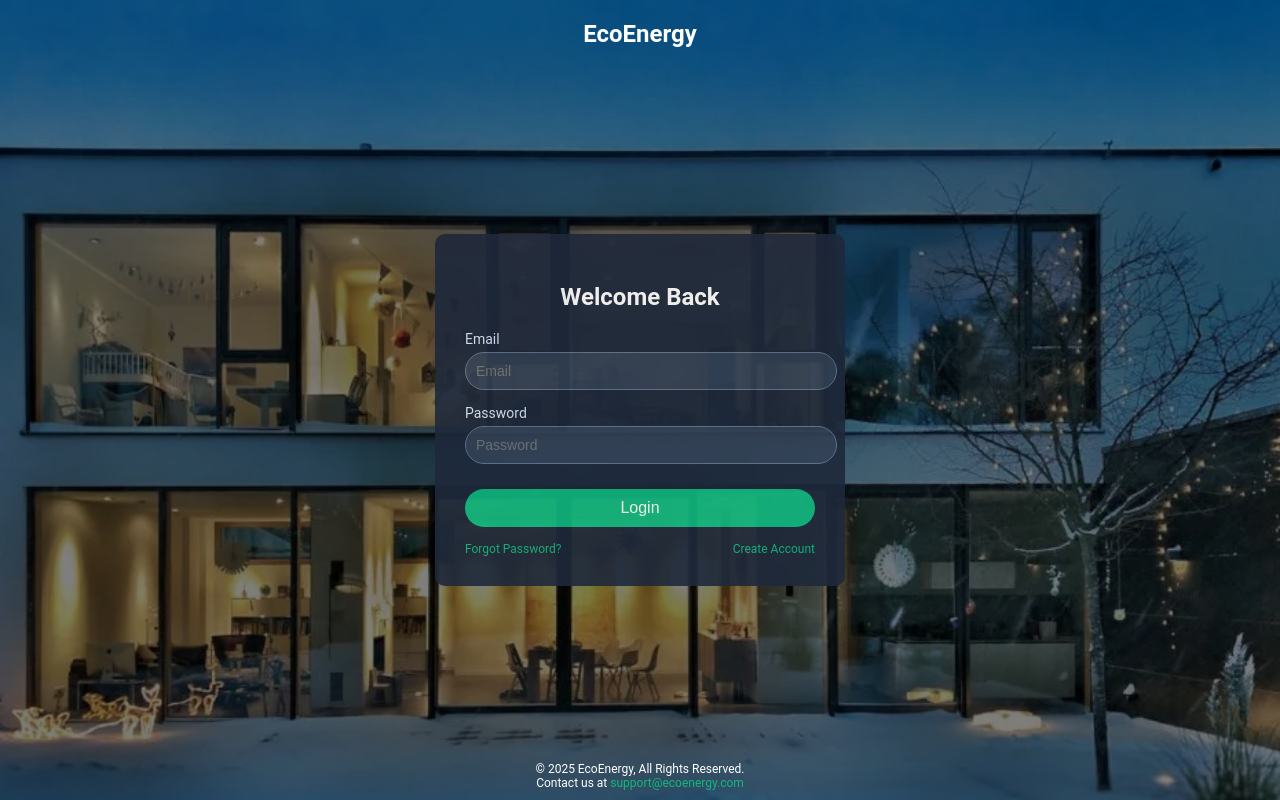
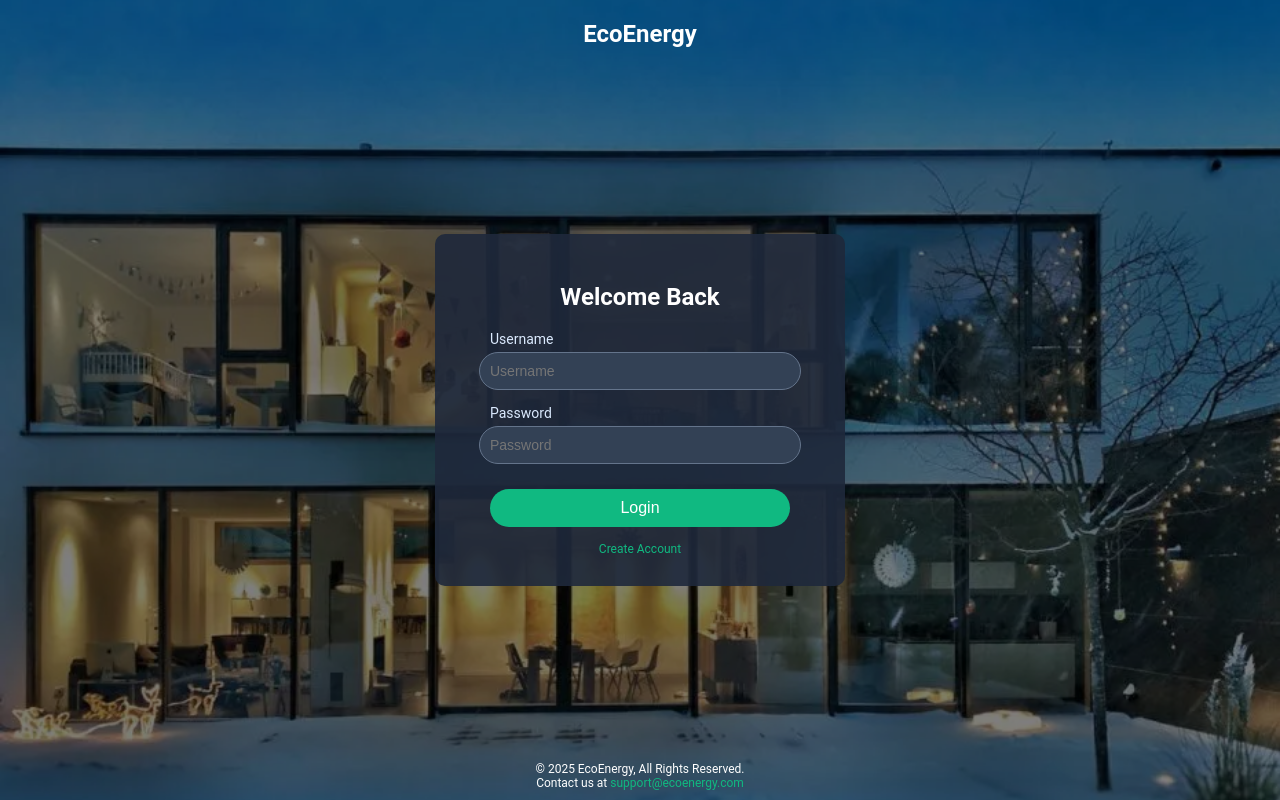
Before and after one commit to bubletofu/energy-monitoring-home-system, a React (Create React App) app in the folder frontend/: page /login in a window 1280 px wide. Built offline with nearby package versions, Linux system fonts and the light colour scheme.

Commit message:
update login, signup

```diff
--- a/frontend/package.json
+++ b/frontend/package.json
@@ -7,13 +7,13 @@
     "@testing-library/jest-dom": "^6.6.3",
     "@testing-library/react": "^16.3.0",
     "@testing-library/user-event": "^13.5.0",
-    "axios": "^1.8.4",
+    "axios": "^1.9.0",
     "axios-mock-adapter": "^2.1.0",
     "react": "^19.1.0",
     "react-dom": "^19.1.0",
-    "react-router-dom": "^7.5.0",
+    "react-router-dom": "^7.5.2",
     "react-scripts": "5.0.1",
-    "recharts": "^2.15.2",
+    "recharts": "^2.15.3",
     "styled-components": "^6.1.17",
     "web-vitals": "^2.1.4"
   },
--- a/frontend/src/components/Login.jsx
+++ b/frontend/src/components/Login.jsx
@@ -1,9 +1,10 @@
 import React, { useState } from 'react';
-import { useNavigate, Link } from 'react-router-dom'; // Add Link import
+import { useNavigate, Link } from 'react-router-dom';
 import styled from 'styled-components';
 import { login } from '../api/api';
 import backgroundImage from '../assets/background.jpg';
 
+// Styled Components
 const LoginContainer = styled.div`
   display: flex;
   flex-direction: column;
@@ -34,8 +35,7 @@ const Logo = styled.h1`
 `;
 
 const FormContainer = styled.div`
-  background-color: #1e293b;
-  opacity: 0.9;
+  background-color: rgba(30, 41, 59, 0.9);
   padding: 30px;
   border-radius: 10px;
   width: 350px;
@@ -52,6 +52,8 @@ const Title = styled.h2`
 const Form = styled.form`
   display: flex;
   flex-direction: column;
+  align-items: center;
+  width: 100%;
 `;
 
 const Label = styled.label`
@@ -59,10 +61,13 @@ const Label = styled.label`
   font-size: 14px;
   text-align: left;
   margin-bottom: 5px;
+  width: 100%;
+  max-width: 300px;
 `;
 
 const Input = styled.input`
   width: 100%;
+  max-width: 300px;
   padding: 10px;
   margin-bottom: 15px;
   border: 1px solid #64748b;
@@ -85,18 +90,28 @@ const Button = styled.button`
   cursor: pointer;
   font-size: 16px;
   margin-top: 10px;
+  display: flex;
+  justify-content: center;
+  align-items: center;
+  width: 100%;
+  max-width: 300px;
   &:hover {
     background-color: #059669;
+  }
+  &:disabled {
+    opacity: 0.5;
+    cursor: not-allowed;
   }
 `;
 
 const LinksContainer = styled.div`
   display: flex;
-  justify-content: space-between;
+  justify-content: center;
   margin-top: 15px;
+  width: 100%;
 `;
 
-const LinkStyled = styled(Link)` // Changed from 'a' to 'Link'
+const LinkStyled = styled(Link)`
   color: #10b981;
   font-size: 12px;
   text-decoration: none;
@@ -109,6 +124,8 @@ const ErrorMessage = styled.p`
   color: #e11d48;
   font-size: 14px;
   margin-top: 10px;
+  width: 100%;
+  max-width: 300px;
 `;
 
 const Footer = styled.footer`
@@ -127,25 +144,59 @@ const FooterLink = styled.a`
   }
 `;
 
+const LoadingSpinner = styled.div`
+  border: 2px solid white;
+  border-top: 2px solid transparent;
+  border-radius: 50%;
+  width: 16px;
+  height: 16px;
+  animation: spin 1s linear infinite;
+  margin-left: 10px;
+
+  @keyframes spin {
+    0% { transform: rotate(0deg); }
+    100% { transform: rotate(360deg); }
+  }
+`;
+
 function Login() {
   const [credentials, setCredentials] = useState({ username: '', password: '' });
   const [error, setError] = useState('');
+  const [loading, setLoading] = useState(false);
   const navigate = useNavigate();
+
+  const validateForm = () => {
+    if (!credentials.username.trim()) {
+      setError('Username is required');
+      return false;
+    }
+    if (!credentials.password) {
+      setError('Password is required');
+      return false;
+    }
+    return true;
+  };
 
   const handleSubmit = async (e) => {
     e.preventDefault();
+    if (!validateForm()) return;
+
+    setLoading(true);
     try {
-      const response = await login(credentials);
+      const response = await login(new URLSearchParams(credentials));
       if (response.data.success) {
-        localStorage.setItem('token', response.data.token);
+        localStorage.setItem('token', response.data.access_token);
         setError('');
-        navigate('/');
+        navigate('/dashboard');
       } else {
-        setError('Login failed. Check your credentials.');
+        setError('Login failed. Please check your credentials.');
       }
     } catch (error) {
-      setError('Login failed. Check server status or credentials.');
-      console.error('Login error:', error);
+      const errorMessage = error.response?.data?.detail || 'Login failed. Please check server status or credentials.';
+      setError(errorMessage);
+      console.error('Login error:', errorMessage);
+    } finally {
+      setLoading(false);
     }
   };
 
@@ -156,26 +207,33 @@ function Login() {
       <FormContainer>
         <Title>Welcome Back</Title>
         <Form onSubmit={handleSubmit}>
-          <Label>Email</Label>
+          <Label htmlFor="username">Username</Label>
           <Input
+            id="username"
             type="text"
-            placeholder="Email"
+            placeholder="Username"
             value={credentials.username}
             onChange={(e) => setCredentials({ ...credentials, username: e.target.value })}
+            aria-label="Enter your username"
+            disabled={loading}
           />
-          <Label>Password</Label>
+          <Label htmlFor="password">Password</Label>
           <Input
+            id="password"
             type="password"
             placeholder="Password"
             value={credentials.password}
             onChange={(e) => setCredentials({ ...credentials, password: e.target.value })}
+            aria-label="Enter your password"
+            disabled={loading}
           />
-          <Button type="submit">Login</Button>
+          <Button type="submit" disabled={loading}>
+            Login {loading && <LoadingSpinner />}
+          </Button>
           {error && <ErrorMessage>{error}</ErrorMessage>}
         </Form>
         <LinksContainer>
-          <LinkStyled to="#">Forgot Password?</LinkStyled>
-          <LinkStyled to="/signup">Create Account</LinkStyled> {/* Updated to navigate */}
+          <LinkStyled to="/signup">Create Account</LinkStyled>
         </LinksContainer>
       </FormContainer>
       <Footer>
--- a/frontend/src/components/Signup.jsx
+++ b/frontend/src/components/Signup.jsx
@@ -1,223 +1,10 @@
-// import React, { useState } from 'react';
-// import { useNavigate, Link } from 'react-router-dom';
-// import styled from 'styled-components';
-// import { createUser, login } from '../api/api'; // Add login import
-// import backgroundImage from '../assets/background.jpg';
-
-// const SignupContainer = styled.div`
-//   display: flex;
-//   flex-direction: column;
-//   justify-content: space-between;
-//   align-items: center;
-//   min-height: 100vh;
-//   background-image: url(${backgroundImage});
-//   background-size: cover;
-//   background-position: center;
-//   background-repeat: no-repeat;
-//   position: relative;
-// `;
-
-// const Overlay = styled.div`
-//   position: absolute;
-//   top: 0;
-//   left: 0;
-//   width: 100%;
-//   height: 100%;
-//   background-color: rgba(0, 0, 0, 0.5);
-// `;
-
-// const Logo = styled.h1`
-//   color: white;
-//   font-size: 24px;
-//   margin: 20px 0;
-//   z-index: 1;
-// `;
-
-// const FormContainer = styled.div`
-//   background-color: #1e293b;
-//   opacity: 0.9;
-//   padding: 30px;
-//   border-radius: 10px;
-//   width: 350px;
-//   text-align: center;
-//   z-index: 1;
-// `;
-
-// const Title = styled.h2`
-//   color: white;
-//   font-size: 24px;
-//   margin-bottom: 20px;
-// `;
-
-// const Form = styled.form`
-//   display: flex;
-//   flex-direction: column;
-// `;
-
-// const Label = styled.label`
-//   color: #dbeafe;
-//   font-size: 14px;
-//   text-align: left;
-//   margin-bottom: 5px;
-// `;
-
-// const Input = styled.input`
-//   width: 100%;
-//   padding: 10px;
-//   margin-bottom: 15px;
-//   border: 1px solid #64748b;
-//   border-radius: 20px;
-//   background-color: #334155;
-//   color: white;
-//   font-size: 14px;
-//   &:focus {
-//     outline: none;
-//     border-color: #10b981;
-//   }
-// `;
-
-// const Button = styled.button`
-//   background-color: #10b981;
-//   color: white;
-//   border: none;
-//   padding: 10px;
-//   border-radius: 20px;
-//   cursor: pointer;
-//   font-size: 16px;
-//   margin-top: 10px;
-//   &:hover {
-//     background-color: #059669;
-//   }
-// `;
-
-// const LinksContainer = styled.div`
-//   display: flex;
-//   justify-content: center;
-//   margin-top: 15px;
-// `;
-
-// const LinkStyled = styled(Link)`
-//   color: #10b981;
-//   font-size: 12px;
-//   text-decoration: none;
-//   &:hover {
-//     text-decoration: underline;
-//   }
-// `;
-
-// const ErrorMessage = styled.p`
-//   color: #e11d48;
-//   font-size: 14px;
-//   margin-top: 10px;
-// `;
-
-// const Footer = styled.footer`
-//   color: white;
-//   font-size: 12px;
-//   text-align: center;
-//   padding: 10px;
-//   z-index: 1;
-// `;
-
-// const FooterLink = styled.a`
-//   color: #10b981;
-//   text-decoration: none;
-//   &:hover {
-//     text-decoration: underline;
-//   }
-// `;
-
-// function Signup() {
-//   const [formData, setFormData] = useState({ username: '', email: '', password: '' });
-//   const [error, setError] = useState('');
-//   const navigate = useNavigate();
-
-//   const handleSubmit = async (e) => {
-//     e.preventDefault();
-//     try {
-//       // Step 1: Create the user
-//       const signupResponse = await createUser(formData);
-//       console.log('Signup successful:', signupResponse.data);
-
-//       // Step 2: Automatically log the user in
-//       const loginCredentials = {
-//         username: formData.username,
-//         password: formData.password,
-//       };
-//       const loginResponse = await login(loginCredentials);
-//       if (loginResponse.data.success) {
-//         localStorage.setItem('token', loginResponse.data.token);
-//         setError('');
-//         // Step 3: Redirect to dashboard
-//         navigate('/');
-//       } else {
-//         setError('Auto-login failed. Please log in manually.');
-//         navigate('/login');
-//       }
-//     } catch (error) {
-//       if (error.response && error.response.data.error) {
-//         setError(error.response.data.error);
-//       } else {
-//         setError('Signup failed. Check server status.');
-//       }
-//       console.error('Signup error:', error);
-//     }
-//   };
-
-//   return (
-//     <SignupContainer>
-//       <Overlay />
-//       <Logo>EcoEnergy</Logo>
-//       <FormContainer>
-//         <Title>Sign Up</Title>
-//         <Form onSubmit={handleSubmit}>
-//           <Label>Username</Label>
-//           <Input
-//             type="text"
-//             placeholder="Username"
-//             value={formData.username}
-//             onChange={(e) => setFormData({ ...formData, username: e.target.value })}
-//             required
-//           />
-//           <Label>Email</Label>
-//           <Input
-//             type="email"
-//             placeholder="Email"
-//             value={formData.email}
-//             onChange={(e) => setFormData({ ...formData, email: e.target.value })}
-//             required
-//           />
-//           <Label>Password</Label>
-//           <Input
-//             type="password"
-//             placeholder="Password"
-//             value={formData.password}
-//             onChange={(e) => setFormData({ ...formData, password: e.target.value })}
-//             required
-//           />
-//           <Button type="submit">Sign Up</Button>
-//           {error && <ErrorMessage>{error}</ErrorMessage>}
-//         </Form>
-//         <LinksContainer>
-//           <LinkStyled to="/login">Already have an account? Log in</LinkStyled>
-//         </LinksContainer>
-//       </FormContainer>
-//       <Footer>
-//         © 2025 EcoEnergy, All Rights Reserved. <br />
-//         Contact us at <FooterLink href="mailto:support@ecoenergy.com">support@ecoenergy.com</FooterLink>
-//       </Footer>
-//     </SignupContainer>
-//   );
-// }
-
-// export default Signup;
-
 import React, { useState } from 'react';
 import { useNavigate, Link } from 'react-router-dom';
 import styled from 'styled-components';
-import { createUser, login } from '../api/api'; // Add login import
+import { register, login } from '../api/api';
 import backgroundImage from '../assets/background.jpg';
 
+// Styled Components
 const SignupContainer = styled.div`
   display: flex;
   flex-direction: column;
@@ -248,8 +35,7 @@ const Logo = styled.h1`
 `;
 
 const FormContainer = styled.div`
-  background-color: #1e293b;
-  opacity: 0.9;
+  background-color: rgba(30, 41, 59, 0.9);
   padding: 30px;
   border-radius: 10px;
   width: 350px;
@@ -266,6 +52,8 @@ const Title = styled.h2`
 const Form = styled.form`
   display: flex;
   flex-direction: column;
+  align-items: center;
+  width: 100%;
 `;
 
 const Label = styled.label`
@@ -273,10 +61,13 @@ const Label = styled.label`
   font-size: 14px;
   text-align: left;
   margin-bottom: 5px;
+  width: 100%;
+  max-width: 300px;
 `;
 
 const Input = styled.input`
   width: 100%;
+  max-width: 300px;
   padding: 10px;
   margin-bottom: 15px;
   border: 1px solid #64748b;
@@ -299,8 +90,17 @@ const Button = styled.button`
   cursor: pointer;
   font-size: 16px;
   margin-top: 10px;
+  display: flex;
+  justify-content: center;
+  align-items: center;
+  width: 100%;
+  max-width: 300px;
   &:hover {
     background-color: #059669;
+  }
+  &:disabled {
+    opacity: 0.5;
+    cursor: not-allowed;
   }
 `;
 
@@ -308,6 +108,7 @@ const LinksContainer = styled.div`
   display: flex;
   justify-content: center;
   margin-top: 15px;
+  width: 100%;
 `;
 
 const LinkStyled = styled(Link)`
@@ -323,6 +124,8 @@ const ErrorMessage = styled.p`
   color: #e11d48;
   font-size: 14px;
   margin-top: 10px;
+  width: 100%;
+  max-width: 300px;
 `;
 
 const Footer = styled.footer`
@@ -341,16 +144,59 @@ const FooterLink = styled.a`
   }
 `;
 
+const LoadingSpinner = styled.div`
+  border: 2px solid white;
+  border-top: 2px solid transparent;
+  border-radius: 50%;
+  width: 16px;
+  height: 16px;
+  animation: spin 1s linear infinite;
+  margin-left: 10px;
+
+  @keyframes spin {
+    0% { transform: rotate(0deg); }
+    100% { transform: rotate(360deg); }
+  }
+`;
+
 function Signup() {
   const [formData, setFormData] = useState({ username: '', email: '', password: '' });
   const [error, setError] = useState('');
+  const [loading, setLoading] = useState(false);
   const navigate = useNavigate();
+
+  const validateForm = () => {
+    if (!formData.username.trim()) {
+      setError('Username is required');
+      return false;
+    }
+    if (!formData.email.trim()) {
+      setError('Email is required');
+      return false;
+    }
+    if (!/^[^\s@]+@[^\s@]+\.[^\s@]+$/.test(formData.email)) {
+      setError('Please enter a valid email address');
+      return false;
+    }
+    if (!formData.password) {
+      setError('Password is required');
+      return false;
+    }
+    if (formData.password.length < 6) {
+      setError('Password must be at least 6 characters long');
+      return false;
+    }
+    return true;
+  };
 
   const handleSubmit = async (e) => {
     e.preventDefault();
+    if (!validateForm()) return;
+
+    setLoading(true);
     try {
-      // Step 1: Create the user
-      const signupResponse = await createUser(formData);
+      // Step 1: Register the user
+      const signupResponse = await register(formData);
       console.log('Signup successful:', signupResponse.data);
 
       // Step 2: Automatically log the user in
@@ -358,23 +204,22 @@ function Signup() {
         username: formData.username,
         password: formData.password,
       };
-      const loginResponse = await login(loginCredentials);
+      const loginResponse = await login(new URLSearchParams(loginCredentials));
       if (loginResponse.data.success) {
-        localStorage.setItem('token', loginResponse.data.token);
+        localStorage.setItem('token', loginResponse.data.access_token);
         setError('');
         // Step 3: Redirect to dashboard
-        navigate('/');
+        navigate('/dashboard');
       } else {
         setError('Auto-login failed. Please log in manually.');
         navigate('/login');
       }
     } catch (error) {
-      if (error.response && error.response.data.error) {
-        setError(error.response.data.error);
-      } else {
-        setError('Signup failed. Check server status.');
-      }
-      console.error('Signup error:', error);
+      const errorMessage = error.response?.data?.detail || 'Signup failed. Please check server status or input data.';
+      setError(errorMessage);
+      console.error('Signup error:', errorMessage);
+    } finally {
+      setLoading(false);
     }
   };
 
@@ -385,31 +230,39 @@ function Signup() {
       <FormContainer>
         <Title>Sign Up</Title>
         <Form onSubmit={handleSubmit}>
-          <Label>Username</Label>
+          <Label htmlFor="username">Username</Label>
           <Input
+            id="username"
             type="text"
             placeholder="Username"
             value={formData.username}
             onChange={(e) => setFormData({ ...formData, username: e.target.value })}
-            required
+            aria-label="Enter your username"
+            disabled={loading}
           />
-          <Label>Email</Label>
+          <Label htmlFor="email">Email</Label>
           <Input
+            id="email"
             type="email"
             placeholder="Email"
             value={formData.email}
             onChange={(e) => setFormData({ ...formData, email: e.target.value })}
-            required
+            aria-label="Enter your email"
+            disabled={loading}
           />
-          <Label>Password</Label>
+          <Label htmlFor="password">Password</Label>
           <Input
+            id="password"
             type="password"
             placeholder="Password"
             value={formData.password}
             onChange={(e) => setFormData({ ...formData, password: e.target.value })}
-            required
+            aria-label="Enter your password"
+            disabled={loading}
           />
-          <Button type="submit">Sign Up</Button>
+          <Button type="submit" disabled={loading}>
+            Sign Up {loading && <LoadingSpinner />}
+          </Button>
           {error && <ErrorMessage>{error}</ErrorMessage>}
         </Form>
         <LinksContainer>
```
Also changed, not shown: frontend/src/api/api.js (+95 -140 lines), 1 other file (tests, documents, lock files or other folders).
